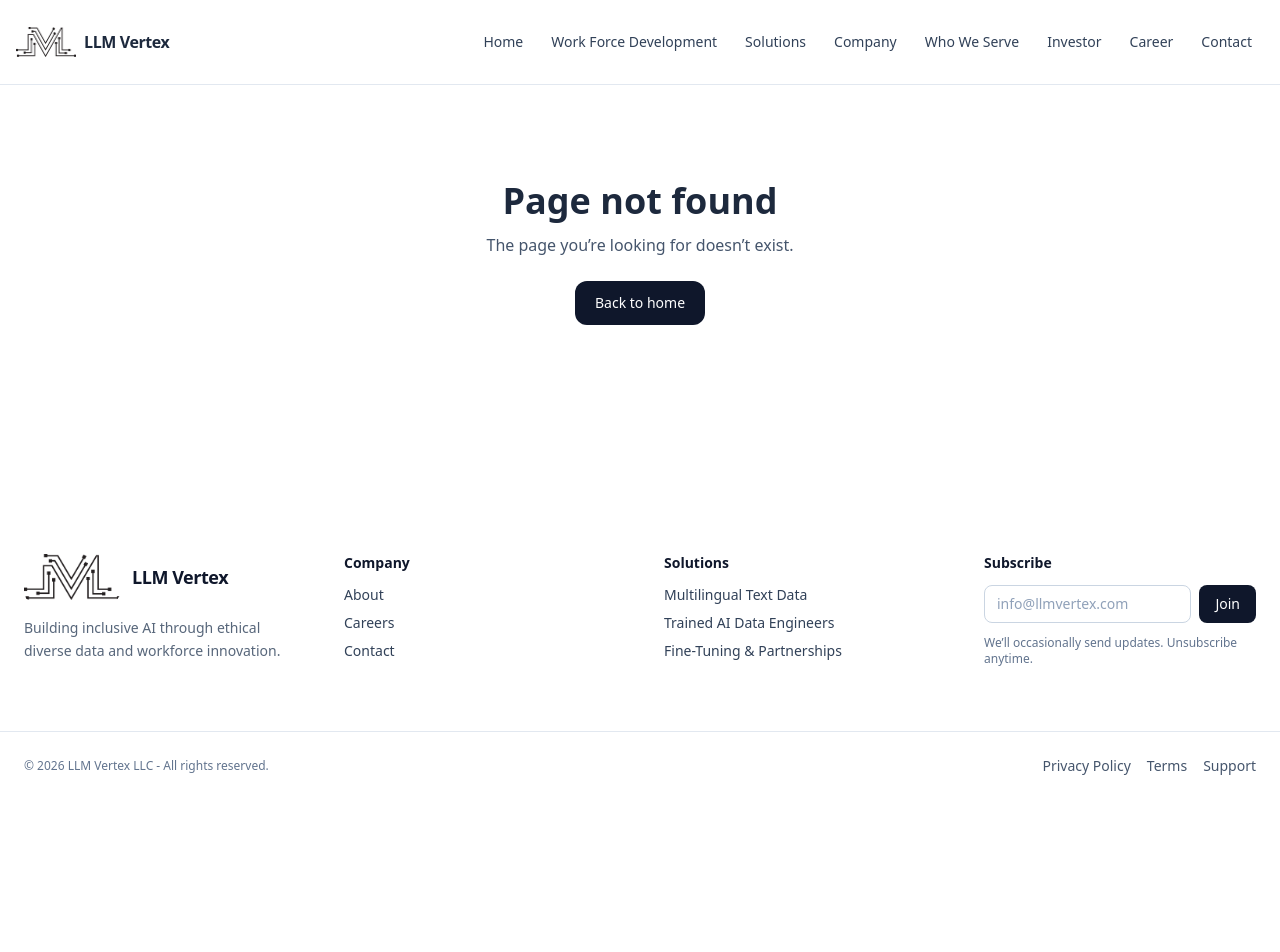
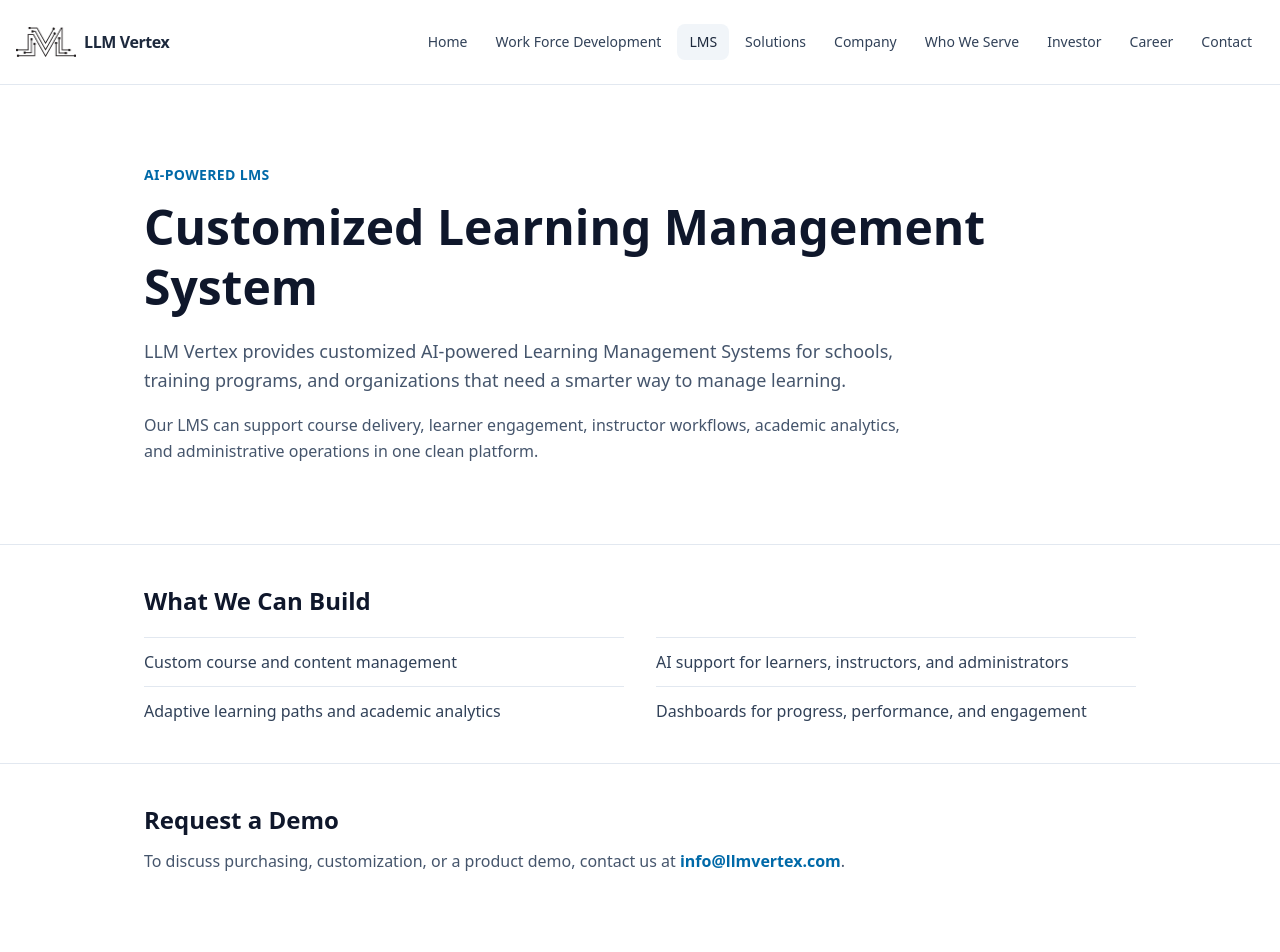
Before and after one commit to jualam/LLM_Vertex, a React (Vite) app: page /learning-management-system in a window 1280 px wide. Shown: the top 952 px of the page. Before the commit the page ends 800 px from the top, so only its background shows below. Built offline with nearby package versions, Linux system fonts and the light colour scheme.

Commit message:
LMS Added

```diff
--- a/src/pages/Home.jsx
+++ b/src/pages/Home.jsx
@@ -30,9 +30,10 @@ const Stat = ({ k, v }) => (
 );
 
 const Card = ({ title, body, href = "#", id, img = "/img/placeholder-1.jpg" }) => (
-  <div
+  <Link
+    to={href}
     id={id}
-    className="group rounded-2xl border border-slate-200 p-6 bg-white hover:shadow-xl transition reveal"
+    className="group block rounded-2xl border border-slate-200 p-6 bg-white hover:shadow-xl transition reveal"
   >
     <div className="aspect-[16/9] w-full overflow-hidden rounded-xl border border-slate-100 bg-slate-50">
       <img
@@ -42,15 +43,15 @@ const Card = ({ title, body, href = "#", id, img = "/img/placeholder-1.jpg" }) =
         loading="lazy"
       />
     </div>
-    <h3 className="font-semibold text-lg mt-4">{title}</h3>
-    <p className="text-slate-600 mt-2">{body}</p>
+    <h3 className="font-semibold text-base mt-4">{title}</h3>
+    <p className="text-slate-600 text-sm mt-2 leading-relaxed">{body}</p>
     {/* <Link
       to={href}
       className="inline-flex items-center gap-2 text-sky-700 mt-4 hover:underline font-medium"
     >
       Learn more <span aria-hidden>→</span>
     </Link> */}
-  </div>
+  </Link>
 );
 
 const Pill = ({ children }) => (
@@ -288,11 +289,11 @@ export default function Home() {
 
         <div className="grid md:grid-cols-3 gap-6 mt-8">
           <Card
-            id="multilingual"
-            title="Multilingual Text Data Services"
-            body="Collection, annotation, and evaluation with strong coverage in low-resource languages and dialects."
-            href="/services#multilingual"
-            img="data.jpg"
+            id="edtech_ai"
+            title="AI-Powered Learning Management System"
+            body="A modern LMS with adaptive learning tools, academic analytics, course management, and smart support for teaching, administration, and student engagement."
+            href="/learning-management-system"
+            img="ed_tech.jpg"
           />
           <Card
             id="training"
@@ -302,6 +303,20 @@ export default function Home() {
             img="llm.jpg"
           />
           <Card
+            id="custom_agents"
+            title="Custom Agentic AI Solution"
+            body="End-to-end development of intelligent, goal-driven AI agents customized for small businesses and individuals from task automation to personalized workflow optimization and decision support."
+            href="/services#custom_agents"
+            img="ai_agent.jpg"
+          />
+          <Card
+            id="multilingual"
+            title="Multilingual Text Data Services"
+            body="Collection, annotation, and evaluation with strong coverage in low-resource languages and dialects."
+            href="/services#multilingual"
+            img="data.jpg"
+          />
+          <Card
             id="finetune"
             title="Fine-Tuning & AI Model Partnerships"
             body="Culturally-aware dataset prep and fine-tuning to align models with regional nuance."
@@ -309,27 +324,11 @@ export default function Home() {
             img="fine_tune.jpg"
           />
           <Card
-            id="custom_agents"
-            title="Custom Agentic AI Solutions"
-            body="End-to-end development of intelligent, goal-driven AI agents customized for small businesses and individuals from task automation to personalized workflow optimization and decision support."
-            href="/services#custom_agents"
-            img="ai_agent.jpg"
-          />
-
-          <Card
             id="ai_adoption"
             title="AI Adoption & Transformation Services"
-            body="End-to-end AI adoption and digital transformation services tailored to your organization covering AI readiness research, human-centered strategy design, risk and impact assessments, and seamless integration of AI into employee workflows for safe, scalable, and sustainable deployment."
+            body="AI readiness research, strategy design, risk assessment, and workflow integration to help organizations adopt AI safely and effectively."
             href="/services#ai_adoption"
             img="ai_adoption.jpg"
-          />
-
-          <Card
-            id="edtech_ai"
-            title="AI-Powered EdTech Solutions"
-            body="End-to-end AI-driven EdTech solutions designed for modern institutions featuring customized intelligent LMS platforms, bespoke AI tools for teaching and administration, adaptive learning systems, parent engagement technologies, performance-driven academic analytics, and seamless integration with your existing digital ecosystem."
-            href="/services#edtech_ai"
-            img="ed_tech.jpg"
           />
         </div>
       </section>
--- /dev/null
+++ b/src/pages/LearningManagementSystem.jsx
@@ -0,0 +1,55 @@
+export default function LearningManagementSystem() {
+  const features = [
+    "Custom course and content management",
+    "AI support for learners, instructors, and administrators",
+    "Adaptive learning paths and academic analytics",
+    "Dashboards for progress, performance, and engagement",
+  ];
+
+  return (
+    <main className="bg-white text-slate-900">
+      <section className="max-w-5xl mx-auto px-4 py-14 md:py-20">
+        <p className="text-sm font-semibold uppercase tracking-wide text-sky-700">
+          AI-Powered LMS
+        </p>
+        <h1 className="mt-3 text-3xl md:text-5xl font-extrabold leading-tight">
+          Customized Learning Management System
+        </h1>
+        <p className="mt-5 max-w-3xl text-slate-600 text-base md:text-lg leading-relaxed">
+          LLM Vertex provides customized AI-powered Learning Management Systems for schools,
+          training programs, and organizations that need a smarter way to manage learning.
+        </p>
+        <p className="mt-4 max-w-3xl text-slate-600 leading-relaxed">
+          Our LMS can support course delivery, learner engagement, instructor workflows,
+          academic analytics, and administrative operations in one clean platform.
+        </p>
+      </section>
+
+      <section className="border-t border-slate-200">
+        <div className="max-w-5xl mx-auto px-4 py-10">
+          <h2 className="text-2xl font-bold">What We Can Build</h2>
+          <div className="mt-5 grid md:grid-cols-2 gap-x-8 gap-y-3">
+            {features.map((feature) => (
+              <div key={feature} className="border-t border-slate-200 pt-3 text-slate-700">
+                {feature}
+              </div>
+            ))}
+          </div>
+        </div>
+      </section>
+
+      <section className="border-t border-slate-200">
+        <div className="max-w-5xl mx-auto px-4 py-10">
+          <h2 className="text-2xl font-bold">Request a Demo</h2>
+          <p className="mt-3 max-w-3xl text-slate-600 leading-relaxed">
+            To discuss purchasing, customization, or a product demo, contact us at{" "}
+            <a className="font-semibold text-sky-700 hover:underline" href="mailto:info@llmvertex.com">
+              info@llmvertex.com
+            </a>
+            .
+          </p>
+        </div>
+      </section>
+    </main>
+  );
+}
--- a/src/routes/Routes.jsx
+++ b/src/routes/Routes.jsx
@@ -9,6 +9,7 @@ import Contact from "../pages/Contact";
 import NotFound from "../pages/NotFound";
 import Privacy_Policy from "../pages/Privacy_Policy";
 import Investor from "../pages/Investor";
+import LearningManagementSystem from "../pages/LearningManagementSystem";
 
 export const router = createBrowserRouter([
   {
@@ -18,6 +19,7 @@ export const router = createBrowserRouter([
       { path: "/", element: <Home /> },
       { path: "/about", element: <About /> },
       { path: "/services", element: <Services /> },
+      { path: "/learning-management-system", element: <LearningManagementSystem /> },
       { path: "/careers", element: <WorkWithUs /> },
       { path: "/who-we-serve", element: <WhoWeServe /> },
       { path: "/contact", element: <Contact /> },
--- a/src/ui/Navbar.jsx
+++ b/src/ui/Navbar.jsx
@@ -98,6 +98,7 @@ const Navbar = () => {
         <nav className="hidden md:flex items-center gap-1">
           <NavItem to="/" onNavigate={closeMenu}>Home</NavItem>
           <NavItem to="https://workforce.llmvertex.com/" onNavigate={closeMenu}>Work Force Development</NavItem>
+          <NavItem to="/learning-management-system" onNavigate={closeMenu}>LMS</NavItem>
           <NavItem to="/services" onNavigate={closeMenu}>Solutions</NavItem>
           <NavItem to="/about" onNavigate={closeMenu}>Company</NavItem>
           <NavItem to="/who-we-serve" onNavigate={closeMenu}>Who We Serve</NavItem>
@@ -127,6 +128,7 @@ const Navbar = () => {
           <div className="px-4 py-2 grid gap-1">
             <NavItem to="/" onNavigate={closeMenu}>Home</NavItem>
             <NavItem to="https://workforce.llmvertex.com/" onNavigate={closeMenu}>Work Force Development</NavItem>
+            <NavItem to="/learning-management-system" onNavigate={closeMenu}>LMS</NavItem>
             <NavItem to="/services" onNavigate={closeMenu}>Solutions</NavItem>
             <NavItem to="/about" onNavigate={closeMenu}>Company</NavItem>
             <NavItem to="/who-we-serve" onNavigate={closeMenu}>Who We Serve</NavItem>
```
